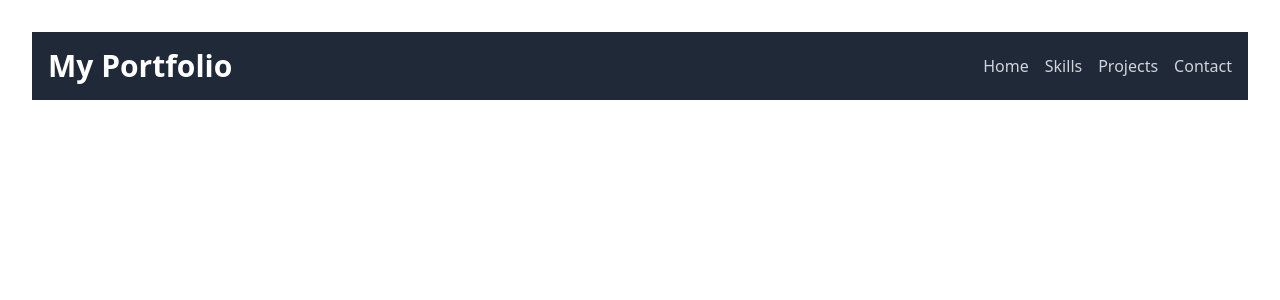
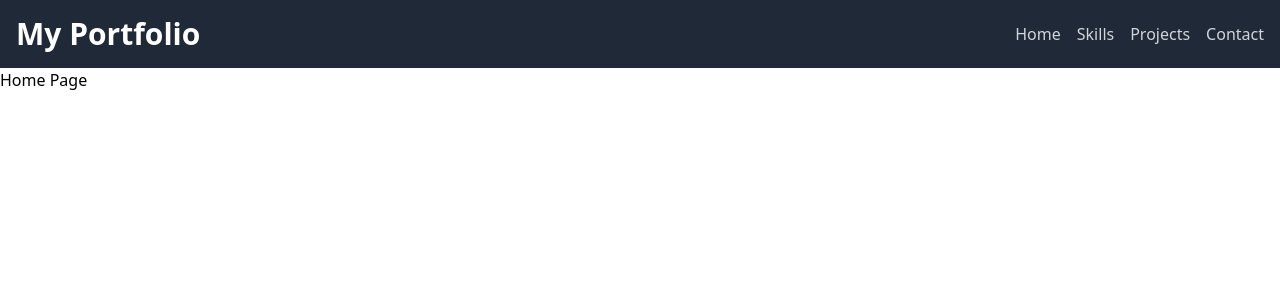
Before and after one commit to qorrax/personal_portfolio, a React (Vite) app: page / in a window 1280 px wide. Shown: the top 300 px of the page. Built offline with nearby package versions, Linux system fonts and the light colour scheme.

Commit message:
added some navbar code

```diff
--- a/package.json
+++ b/package.json
@@ -13,7 +13,9 @@
     "axios": "^1.4.0",
     "react": "^18.2.0",
     "react-dom": "^18.2.0",
-    "react-router-dom": "^6.14.2"
+    "react-icons": "^4.10.1",
+    "react-router-dom": "^6.14.2",
+    "react-scroll": "^1.8.9"
   },
   "devDependencies": {
     "@types/react": "^18.2.15",
--- a/src/App.jsx
+++ b/src/App.jsx
@@ -1,17 +1,33 @@
-import { useState } from 'react'
-import reactLogo from './assets/react.svg'
-import viteLogo from '/vite.svg'
-import './App.css'
-import NavBar from './Components/NavBar'
-
-function App() {
-  const [count, setCount] = useState(0)
-
-  return (
-     <NavBar />
 
 
-  )
-}
+  import React from 'react';
+  import {  Router, Route, Routes } from 'react-router-dom';
+  import NavBar from './Components/NavBar';
 
-export default App
+  // Components for different routes
+  const Home = () => <div>Home Page</div>;
+  const Skills = () => <div>Skills Page</div>;
+  const Projects = () => <div>Projects Page</div>;
+  const Contact = () => <div>Contact Page</div>;
+
+  const App = () => {
+    return (
+
+      <div>
+        <NavBar />
+        <Routes>
+          <Route path="/" element={<Home />} />
+          <Route path="/skills" element={<Skills />} />
+          <Route path="/projects" element={<Projects />} />
+          <Route path="/contact" element={<Contact />} />
+
+          {/* Add a catch-all route */}
+          <Route path="*" element={<Home />} />
+        </Routes>
+
+      </div>
+
+    );
+  };
+
+  export default App;
--- a/src/Components/NavBar.jsx
+++ b/src/Components/NavBar.jsx
@@ -44,9 +44,6 @@ const Navbar = () => {
           </div>
 
 
-
-
-
         </div>
       </div>
     </nav>
```
Also changed, not shown: 1 other file (tests, documents, lock files or other folders).
